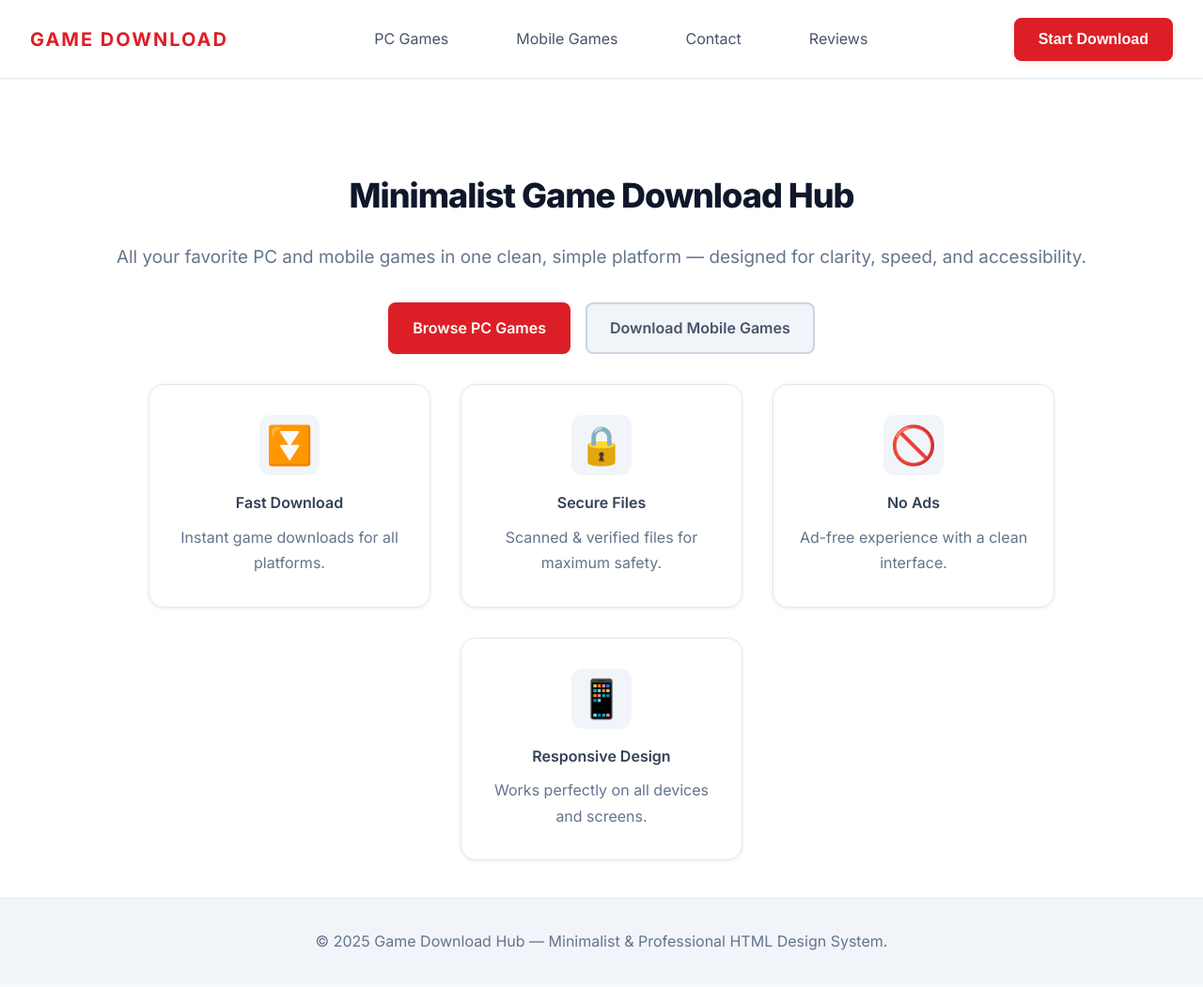
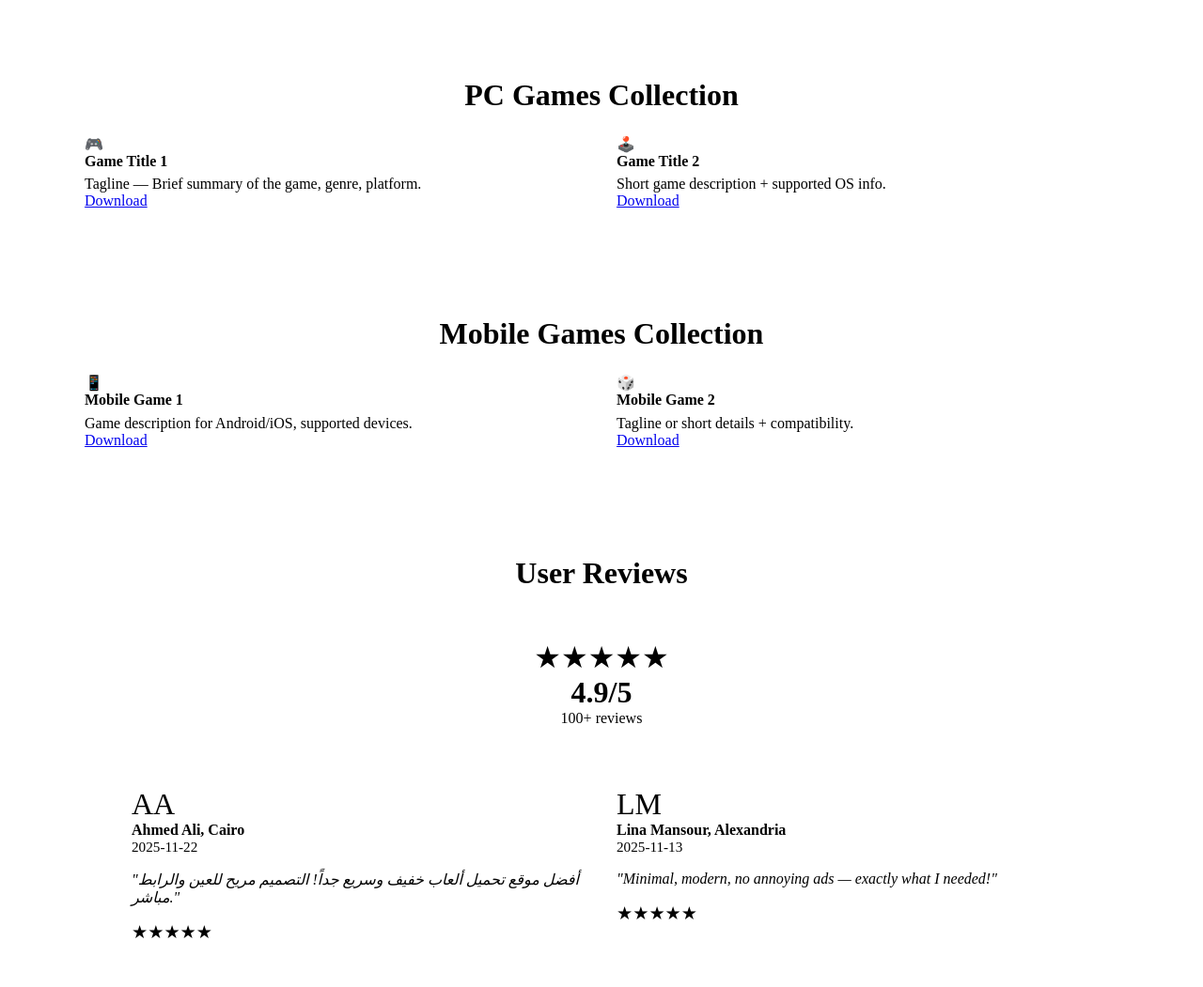
Before and after one commit to jlildev/games-download-site, a plain HTML site: page index.html in a window 1280 px wide. Shown: the top 1051 px of the page at 94% size. Drawn offline with Linux system fonts and the light colour scheme.

Commit message:
Add structured, comprehensive sections (Games, Mobile, Reviews, Contact) to index.html for Game Download site per design spec.

```diff
--- a/index.html
+++ b/index.html
@@ -1,270 +1,95 @@
-<!DOCTYPE html>
-<html lang="en">
-<head>
-  <meta charset="UTF-8" />
-  <meta name="viewport" content="width=device-width, initial-scale=1.0" />
-  <meta name="description" content="Minimalist Game Download Site for PC & Mobile - Clean Design System" />
-  <title>Game Download Hub</title>
-  <link href="https://fonts.googleapis.com/css2?family=Inter:wght@400;500;600;700;800&display=swap" rel="stylesheet" />
-  <style>
-    :root {
-      --primary-color: #DC1F26;
-      --primary-color-dark: #B91C1C;
-      --primary-color-light: #FCA5A5;
-      --primary-color-ultra-light: #FEE2E2;
+<!-- Games Section -->
+<section id="games" style="background:var(--neutral-50); padding:3rem 0 2.5rem;">
+  <div style="max-width:1100px; margin:auto;">
+    <h2 style="font-size:2rem; color:var(--neutral-900); font-family:var(--font-heading); font-weight:700; margin-bottom:1.5rem; text-align:center;">PC Games Collection</h2>
+    <div style="display:grid; grid-template-columns:repeat(auto-fit,minmax(270px,1fr)); gap:2rem;">
+      <div class="feature-card" style="min-width:200px;">
+        <div class="feature-icon" aria-label="Game Icon">🎮</div>
+        <div style="font-weight:600; color:var(--neutral-700); margin-bottom:0.4rem;">Game Title 1</div>
+        <div style="font-size:1rem; color:var(--neutral-500);">Tagline — Brief summary of the game, genre, platform.</div>
+        <a href="#" class="btn btn-secondary" style="width:max-content; margin:1rem auto 0;">Download</a>
+      </div>
+      <div class="feature-card">
+        <div class="feature-icon" aria-label="Game Icon">🕹️</div>
+        <div style="font-weight:600; color:var(--neutral-700); margin-bottom:0.4rem;">Game Title 2</div>
+        <div style="font-size:1rem; color:var(--neutral-500);">Short game description + supported OS info.</div>
+        <a href="#" class="btn btn-secondary" style="width:max-content; margin:1rem auto 0;">Download</a>
+      </div>
+      <!-- Add more game cards as needed -->
+    </div>
+  </div>
+</section>
 
-      --neutral-50: #F8FAFC;
-      --neutral-100: #F1F5F9;
-      --neutral-200: #E2E8F0;
-      --neutral-300: #CBD5E1;
-      --neutral-400: #94A3B8;
-      --neutral-500: #64748B;
-      --neutral-600: #475569;
-      --neutral-700: #334155;
-      --neutral-900: #0F172A;
-      --surface-white: #FFFFFF;
-      --accent-gold: #F59E0B;
-      --success-green: #10B981;
+<!-- Mobile Games Section -->
+<section id="mobile" style="background:var(--surface-white); padding:3rem 0 2.5rem; border-top:1px solid var(--neutral-200);">
+  <div style="max-width:1100px; margin:auto;">
+    <h2 style="font-size:2rem;color:var(--neutral-900); font-family:var(--font-heading); font-weight:700; margin-bottom:1.5rem; text-align:center;">Mobile Games Collection</h2>
+    <div style="display:grid; grid-template-columns:repeat(auto-fit,minmax(270px,1fr)); gap:2rem;">
+      <div class="feature-card">
+        <div class="feature-icon" aria-label="Game Icon">📱</div>
+        <div style="font-weight:600; color:var(--neutral-700); margin-bottom:0.4rem;">Mobile Game 1</div>
+        <div style="font-size:1rem; color:var(--neutral-500);">Game description for Android/iOS, supported devices.</div>
+        <a href="#" class="btn btn-secondary" style="width:max-content; margin:1rem auto 0;">Download</a>
+      </div>
+      <div class="feature-card">
+        <div class="feature-icon" aria-label="Game Icon">🎲</div>
+        <div style="font-weight:600; color:var(--neutral-700); margin-bottom:0.4rem;">Mobile Game 2</div>
+        <div style="font-size:1rem; color:var(--neutral-500);">Tagline or short details + compatibility.</div>
+        <a href="#" class="btn btn-secondary" style="width:max-content; margin:1rem auto 0;">Download</a>
+      </div>
+      <!-- Add more mobile game cards as needed -->
+    </div>
+  </div>
+</section>
 
-      --font-heading: 'Inter', -apple-system, BlinkMacSystemFont, 'Segoe UI', sans-serif;
-      --font-body: 'Inter', -apple-system, BlinkMacSystemFont, 'Segoe UI', sans-serif;
-    }
-    body {
-      font-family: var(--font-body);
-      margin: 0;
-      background: var(--neutral-50);
-      color: var(--neutral-600);
-      line-height: 1.7;
-    }
-    header {
-      background: var(--surface-white);
-      border-bottom: 1px solid var(--neutral-200);
-      padding: 1rem 2rem;
-      display: flex;
-      align-items: center;
-      justify-content: space-between;
-      position: sticky;
-      top: 0;
-      z-index: 1000;
-      box-shadow: 0 1px 3px rgba(0,0,0,0.04);
-    }
-    .logo {
-      font-size: 1.25rem;
-      font-weight: 700;
-      color: var(--primary-color);
-      letter-spacing: 2px;
-    }
-    nav {
-      display: flex;
-      gap: 2rem;
-    }
-    nav a {
-      color: var(--neutral-600);
-      text-decoration: none;
-      font-size: 1rem;
-      padding: 0.75rem 1.25rem;
-      border-radius: 8px;
-      transition: background 0.2s, color 0.2s;
-    }
-    nav a:hover, nav a:focus {
-      background: var(--primary-color-ultra-light);
-      color: var(--primary-color);
-    }
-    .cta-btn {
-      background: var(--primary-color);
-      color: var(--surface-white);
-      border-radius: 8px;
-      border: 2px solid var(--primary-color);
-      font-weight: 600;
-      font-size: 1rem;
-      padding: 0.75rem 1.5rem;
-      box-shadow: 0 2px 6px rgba(220,31,38,0.10);
-      cursor: pointer;
-      transition: background 0.2s, border 0.2s, transform 0.2s;
-    }
-    .cta-btn:hover, .cta-btn:focus {
-      background: var(--primary-color-dark);
-      border-color: var(--primary-color-dark);
-      transform: translateY(-2px);
-    }
-    .hero {
-      background: var(--surface-white);
-      padding: 4rem 2rem 2.5rem;
-      text-align: center;
-    }
-    .hero h1 {
-      font-size: 2.25rem;
-      color: var(--neutral-900);
-      font-family: var(--font-heading);
-      font-weight: 800;
-      margin-bottom: 1rem;
-      letter-spacing: -1px;
-    }
-    .hero p {
-      font-size: 1.18rem;
-      color: var(--neutral-500);
-      margin-bottom: 2rem;
-    }
-    .hero-actions {
-      display: flex;
-      gap: 1rem;
-      justify-content: center;
-      margin-bottom: 2rem;
-      flex-wrap: wrap;
-    }
-    .btn {
-      display: inline-block;
-      border-radius: 8px;
-      padding: 0.75rem 1.5rem;
-      font-weight: 600;
-      font-size: 1rem;
-      text-decoration: none;
-      border: 2px solid;
-      transition: background 0.2s, border 0.2s, transform 0.2s;
-      cursor: pointer;
-    }
-    .btn-primary {
-      background: var(--primary-color);
-      border-color: var(--primary-color);
-      color: var(--surface-white);
-    }
-    .btn-primary:hover, .btn-primary:focus {
-      background: var(--primary-color-dark);
-      border-color: var(--primary-color-dark);
-      transform: translateY(-2px);
-    }
-    .btn-secondary {
-      background: var(--neutral-100);
-      border-color: var(--neutral-300);
-      color: var(--neutral-600);
-    }
-    .btn-secondary:hover, .btn-secondary:focus {
-      background: var(--neutral-50);
-      border-color: var(--neutral-400);
-      color: var(--primary-color);
-    }
-    .feature-cards {
-      display: flex;
-      gap: 2rem;
-      margin-top: 2rem;
-      justify-content: center;
-      flex-wrap: wrap;
-    }
-    .feature-card {
-      background: var(--surface-white);
-      border: 1px solid var(--neutral-200);
-      border-radius: 16px;
-      padding: 2rem 1.5rem;
-      box-shadow: 0 1px 4px rgba(0,0,0,0.08);
-      min-width: 220px;
-      max-width: 250px;
-      display: flex;
-      flex-direction: column;
-      align-items: center;
-      transition: box-shadow 0.2s, border 0.2s, transform 0.2s;
-    }
-    .feature-card:hover {
-      border-color: var(--neutral-300);
-      box-shadow: 0 4px 16px rgba(0,0,0,0.12);
-      transform: translateY(-4px);
-    }
-    .feature-icon {
-      width: 64px;
-      height: 64px;
-      background: var(--neutral-100);
-      border-radius: 12px;
-      display: flex;
-      align-items: center;
-      justify-content: center;
-      color: var(--neutral-400);
-      font-size: 2.5rem;
-      margin-bottom: 1rem;
-      transition: background 0.2s, color 0.2s, transform 0.2s;
-    }
-    .feature-card:hover .feature-icon {
-      background: var(--primary-color-ultra-light);
-      color: var(--primary-color);
-      transform: scale(1.07);
-    }
-    /* Responsive */
-    @media (max-width: 1024px) {
-      .feature-cards {
-        gap: 1rem;
-        flex-wrap: wrap;
-      }
-    }
-    @media (max-width: 768px) {
-      header {
-        flex-direction: column;
-        align-items: flex-start;
-        gap: 1rem;
-        padding: 1rem;
-      }
-      nav {
-        gap: 1rem;
-      }
-      .feature-cards {
-        flex-direction: column;
-        align-items: center;
-      }
-    }
-    @media (max-width: 480px) {
-      .hero h1 {
-        font-size: 1.5rem;
-      }
-      .feature-card {
-        min-width: 92vw;
-        max-width: 98vw;
-      }
-    }
-  </style>
-</head>
-<body>
-  <header>
-    <div class="logo">GAME DOWNLOAD</div>
-    <nav aria-label="Main Navigation">
-      <a href="#games" tabindex="0">PC Games</a>
-      <a href="#mobile" tabindex="0">Mobile Games</a>
-      <a href="#contact" tabindex="0">Contact</a>
-      <a href="#reviews" tabindex="0">Reviews</a>
-    </nav>
-    <button class="cta-btn" aria-label="Start Download">Start Download</button>
-  </header>
-  <main>
-    <section class="hero">
-      <h1>Minimalist Game Download Hub</h1>
-      <p>All your favorite PC and mobile games in one clean, simple platform — designed for clarity, speed, and accessibility.</p>
-      <div class="hero-actions">
-        <a href="#games" class="btn btn-primary" aria-label="Browse PC Games">Browse PC Games</a>
-        <a href="#mobile" class="btn btn-secondary" aria-label="Download Mobile Games">Download Mobile Games</a>
+<!-- Reviews Section -->
+<section id="reviews" style="background:var(--surface-white); padding:3rem 0 2.5rem;">
+  <div style="max-width:1000px; margin:auto;">
+    <h2 style="font-size:2rem; color:var(--neutral-900); font-family:var(--font-heading); font-weight:700; margin-bottom:1.25rem; text-align:center;">User Reviews</h2>
+    <div style="background:var(--neutral-50); border-radius:12px; padding:2rem; text-align:center; margin-bottom:2rem; max-width:420px; margin-left:auto; margin-right:auto;">
+      <span style="color:var(--accent-gold); font-size:2rem;">★★★★★</span>
+      <div style="font-size:2rem; font-weight:700; color:var(--neutral-900);">4.9/5</div>
+      <div style="color:var(--neutral-500); font-size:1rem;">100+ reviews</div>
+    </div>
+
+    <div style="display:grid; grid-template-columns:repeat(auto-fit,minmax(260px,1fr)); gap:2rem;">
+      <div class="feature-card">
+        <div class="feature-icon" style="background:var(--neutral-200);color:var(--neutral-400); font-size:2rem;">AA</div>
+        <div style="font-weight:600; color:var(--neutral-700);">Ahmed Ali, Cairo</div>
+        <div style="color:var(--neutral-400); font-size:0.95em;">2025-11-22</div>
+        <div style="margin:1rem 0; font-style:italic; color:var(--neutral-600); font-size:1em;">"أفضل موقع تحميل ألعاب خفيف وسريع جداً! التصميم مريح للعين والرابط مباشر."</div>
+        <span style="color:var(--accent-gold); font-size:1.2em;">★★★★★</span>
       </div>
-      <div class="feature-cards">
-        <div class="feature-card">
-          <div class="feature-icon" aria-label="Fast Download">⏬</div>
-          <div class="feature-title" style="font-weight:600; color: var(--neutral-700); margin-bottom:0.6rem;">Fast Download</div>
-          <div class="feature-desc" style="font-size:1rem; color:var(--neutral-500); text-align:center;">Instant game downloads for all platforms.</div>
-        </div>
-        <div class="feature-card">
-          <div class="feature-icon" aria-label="Secure Files">🔒</div>
-          <div class="feature-title" style="font-weight:600; color: var(--neutral-700); margin-bottom:0.6rem;">Secure Files</div>
-          <div class="feature-desc" style="font-size:1rem; color:var(--neutral-500); text-align:center;">Scanned & verified files for maximum safety.</div>
-        </div>
-        <div class="feature-card">
-          <div class="feature-icon" aria-label="No Ads">🚫</div>
-          <div class="feature-title" style="font-weight:600; color: var(--neutral-700); margin-bottom:0.6rem;">No Ads</div>
-          <div class="feature-desc" style="font-size:1rem; color:var(--neutral-500); text-align:center;">Ad-free experience with a clean interface.</div>
-        </div>
-        <div class="feature-card">
-          <div class="feature-icon" aria-label="Responsive Design">📱</div>
-          <div class="feature-title" style="font-weight:600; color: var(--neutral-700); margin-bottom:0.6rem;">Responsive Design</div>
-          <div class="feature-desc" style="font-size:1rem; color:var(--neutral-500); text-align:center;">Works perfectly on all devices and screens.</div>
-        </div>
+      <div class="feature-card">
+        <div class="feature-icon" style="background:var(--neutral-200);color:var(--neutral-400); font-size:2rem;">LM</div>
+        <div style="font-weight:600; color:var(--neutral-700);">Lina Mansour, Alexandria</div>
+        <div style="color:var(--neutral-400); font-size:0.95em;">2025-11-13</div>
+        <div style="margin:1rem 0; font-style:italic; color:var(--neutral-600); font-size:1em;">"Minimal, modern, no annoying ads — exactly what I needed!"</div>
+        <span style="color:var(--accent-gold); font-size:1.2em;">★★★★★</span>
       </div>
-    </section>
-    <!-- Sections: Games, Mobile, Reviews, Contact...To be added for expansion -->
-  </main>
-  <footer style="background:var(--neutral-100); border-top:1px solid var(--neutral-200); padding:2rem; text-align:center; font-size:1rem; color:var(--neutral-500)">
-    &copy; 2025 Game Download Hub — Minimalist & Professional HTML Design System.
-  </footer>
-</body>
-</html>
+      <!-- More reviews can be added here -->
+    </div>
+  </div>
+</section>
+
+<!-- Contact Section -->
+<section id="contact" style="background:var(--surface-white); padding:3rem 0 1.5rem;">
+  <div style="max-width:700px; margin:auto;">
+    <h2 style="font-size:2rem; color:var(--neutral-900); font-family:var(--font-heading); font-weight:700; margin-bottom:1.25rem; text-align:center;">Contact & Support</h2>
+    <div style="display:grid; grid-template-columns:repeat(auto-fit,minmax(240px,1fr)); gap:2rem; margin-bottom:2rem;">
+      <div class="feature-card">
+        <div class="feature-icon" aria-label="Email">✉️</div>
+        <div style="font-weight:600; color:var(--neutral-700); margin-bottom:0.5rem;">Email Support</div>
+        <div style="font-size:1rem; color:var(--neutral-500);">info@games-download.com</div>
+        <a href="mailto:info@games-download.com" class="btn btn-primary" style="margin-top:1rem; width:max-content;">Send Email</a>
+      </div>
+      <div class="feature-card">
+        <div class="feature-icon" aria-label="WhatsApp">💬</div>
+        <div style="font-weight:600; color:var(--neutral-700); margin-bottom:0.5rem;">WhatsApp</div>
+        <div style="font-size:1rem; color:var(--neutral-500);">Direct chat support</div>
+        <a href="https://wa.me/201234567890" class="btn btn-secondary" style="margin-top:1rem; width:max-content; background:var(--success-green); color:white; border-color:var(--success-green)">Chat</a>
+      </div>
+    </div>
+    <div style="text-align:center;color:var(--neutral-400);font-size:0.98em;">Our support team is available 7 days a week for all inquiries and suggestions.</div>
+  </div>
+</section>
```
